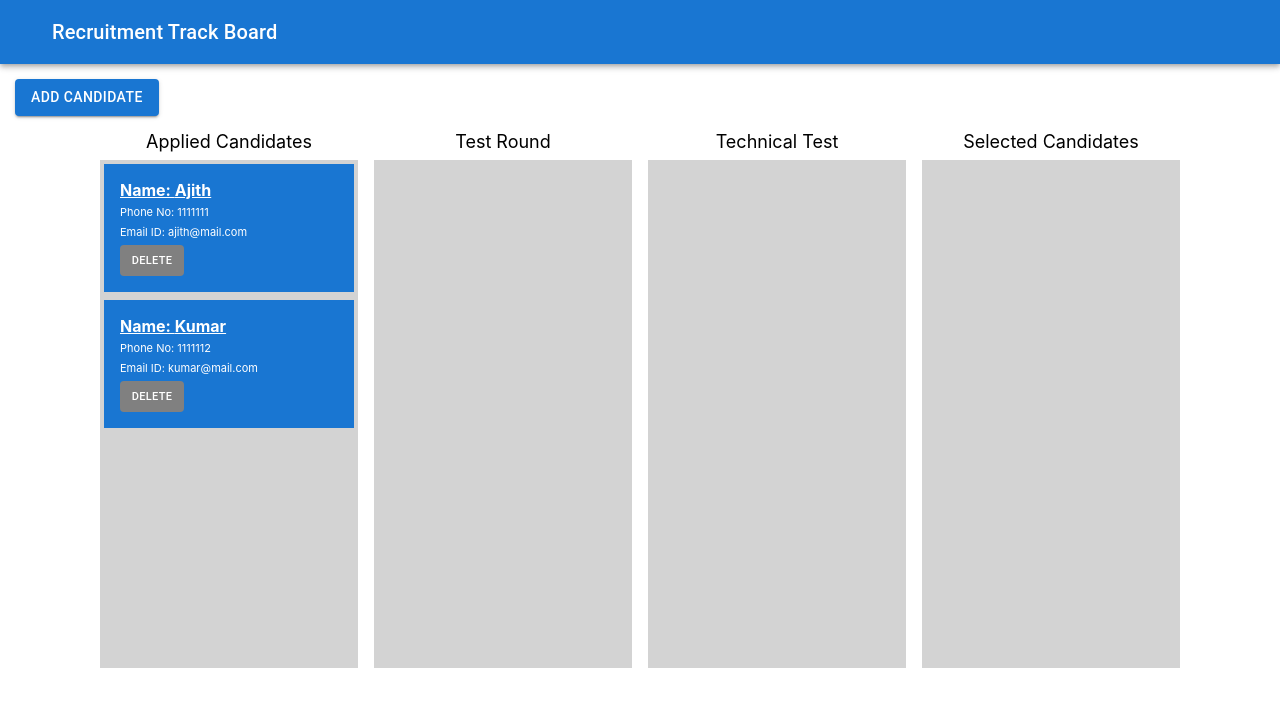
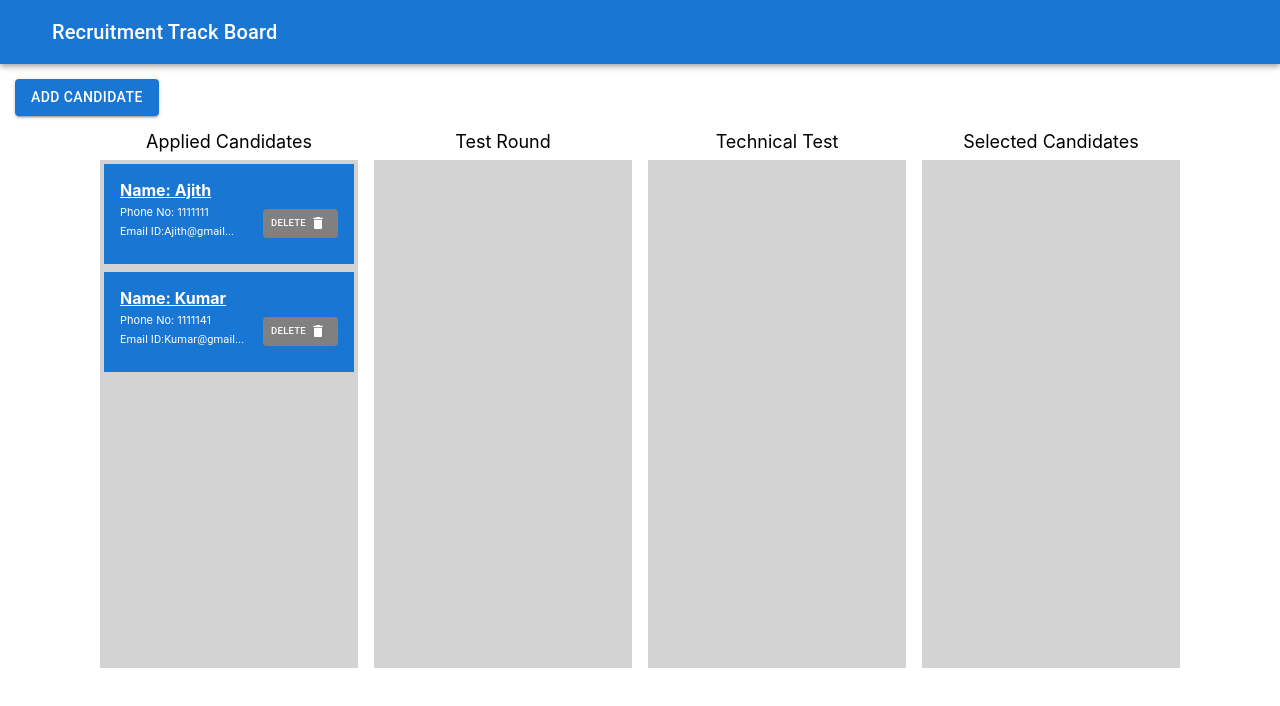
Before and after one commit to AjithKumar117/createtrackboard, a React (Create React App) app: page / in a window 1280 px wide. Shown: the top 706 px of the page. Built offline with nearby package versions, Linux system fonts and the light colour scheme.

Commit message:
HyperLink Updates

```diff
--- a/src/Pages/Board/KanbanBoard.js
+++ b/src/Pages/Board/KanbanBoard.js
@@ -2,12 +2,15 @@ import React, { useState, useEffect } from "react";
 import { DragDropContext, Draggable, Droppable } from "react-beautiful-dnd";
 import { v4 as uuid } from "uuid";
 import Button from '@mui/material/Button';
-import Confirmation from "../ConfirmationBox/ConfirmationBox"
+import Confirmation from "../ConfirmationBox/ConfirmationBox";
+import DeleteIcon from '@mui/icons-material/Delete';
+import Link from '@mui/material/Link';
+import { ListItemText } from '@mui/material';
 
 //Default Values for cards
 const itemsFromBackend = [
-    { id: uuid(), FullName: "Ajith", PhoneNumber: "1111111", EmailID: "ajith@mail.com" },
-    { id: uuid(), FullName: "Kumar", PhoneNumber: "1111112", EmailID: "kumar@mail.com" },
+    { id: uuid(), FullName: "Ajith", PhoneNumber: "1111111", EmailID: "Ajith@gmail.com" },
+    { id: uuid(), FullName: "Kumar", PhoneNumber: "1111141", EmailID: "Kumar@gmail.com" },
 ];
 
 //Default Columns
@@ -71,19 +74,19 @@ export default function KanbanBoard(props) {
 
     const [columns, setColumns] = useState(columnsFromBackend);
     const [currentData, setcurrentData] = useState(null);
-    const [confirmMsg,setconfirmMsg] = useState("");
-    const [confirmBoxOpn,setconfirmBoxOpn] = useState(false);
-    const [currentClmID,setcurrentClmID] = useState('') ;
-    const [currentIdx,setcurrentIdx] = useState('') ;
+    const [confirmMsg, setconfirmMsg] = useState("");
+    const [confirmBoxOpn, setconfirmBoxOpn] = useState(false);
+    const [currentClmID, setcurrentClmID] = useState('');
+    const [currentIdx, setcurrentIdx] = useState('');
 
     const onDeleteCard = (columnId, index) => {
         setconfirmBoxOpn(true);
         setconfirmMsg("Are you Sure Want To Delete ?")
         setcurrentClmID(columnId);
-        setcurrentIdx (index);
+        setcurrentIdx(index);
     }
 
-    const onDeleteConfirmaton = ()=>{
+    const onDeleteConfirmaton = () => {
         let updatedData = columns[currentClmID].items.splice(currentIdx, 1);
         setColumns(columns);
         setcurrentData(updatedData);
@@ -106,11 +109,11 @@ export default function KanbanBoard(props) {
             <Confirmation
                 open={confirmBoxOpn}
                 msg={confirmMsg}
-                onClose={()=>{
+                onClose={() => {
                     setconfirmBoxOpn(false);
                     setconfirmMsg("");
                     setcurrentClmID("");
-                    setcurrentIdx ("");
+                    setcurrentIdx("");
                 }}
                 onHandleSubmit={onDeleteConfirmaton}
             />
@@ -173,13 +176,19 @@ export default function KanbanBoard(props) {
                                                                         >
                                                                             <span style={{ fontWeight: "bold", textDecoration: "underline" }}>Name: {item.FullName}</span><br />
                                                                             <span style={{ fontSize: "11px" }}>Phone No: {item.PhoneNumber}</span><br />
-                                                                            <span style={{ fontSize: "11px" }}>Email ID: {item.EmailID}</span><br />
+                                                                            <span >
+                                                                                <ListItemText style={{ marginBottom: "-30px" }} primary={
+                                                                                    <Link href={item.EmailID} style={{ color: "white", fontSize: "11px", display: "-webkit-box" }} target="_blank" color="inherit" underline="hover">
+                                                                                        Email ID:{item.EmailID.length >= 12 ? item.EmailID.substring(0, 12) + ".." : item.EmailID}
+                                                                                    </Link>}
+                                                                                /></span><br />
                                                                             <Button onClick={() => onDeleteCard(columnId, index)} style={{
                                                                                 color: "white",
-                                                                                fontSize: "11px",
+                                                                                fontSize: "9.5px",
                                                                                 backgroundColor: "grey",
-                                                                                marginTop: "5px",
-                                                                            }}>Delete</Button>
+                                                                                marginTop: "-21px",
+                                                                                float: "right"
+                                                                            }}>Delete<DeleteIcon style={{ height: "16px" }} /></Button>
                                                                         </div>
                                                                     );
                                                                 }}
```
